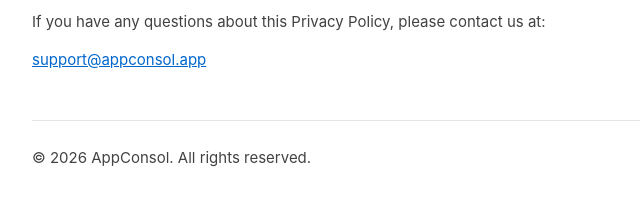
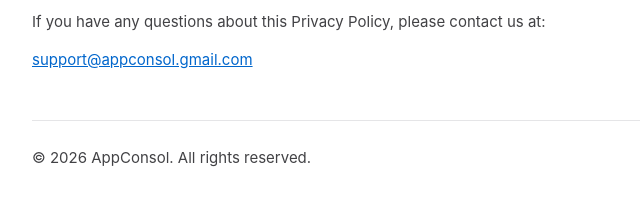
Before and after one commit to barisgungor23-beep/appconsol-legal, a plain HTML site: page privacy.html in a window 1280 px wide. Shown: the part 2220-2424 px from the top of the page, 272-912 px from the left. Drawn offline with Linux system fonts and the light colour scheme.

Commit message:
Update privacy.html

```diff
--- a/privacy.html
+++ b/privacy.html
@@ -76,7 +76,7 @@
 
     <h2>10. Contact</h2>
     <p>If you have any questions about this Privacy Policy, please contact us at:</p>
-    <p><a href="mailto:support@appconsol.app">support@appconsol.app</a></p>
+    <p><a href="mailto:support@appconsol.gmail.com">support@appconsol.gmail.com</a></p>
 
     <footer>
         <p>&copy; 2026 AppConsol. All rights reserved.</p>
```
